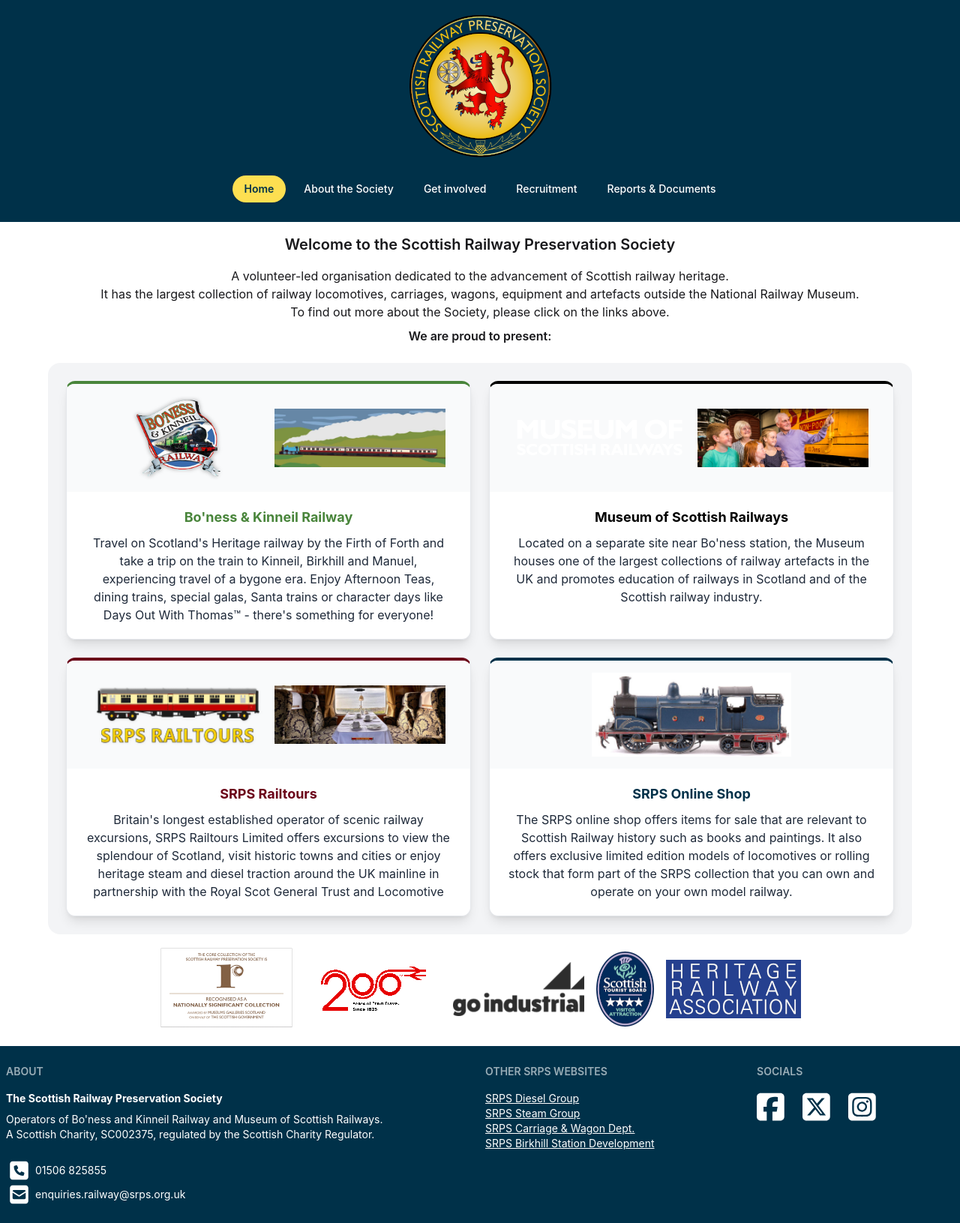
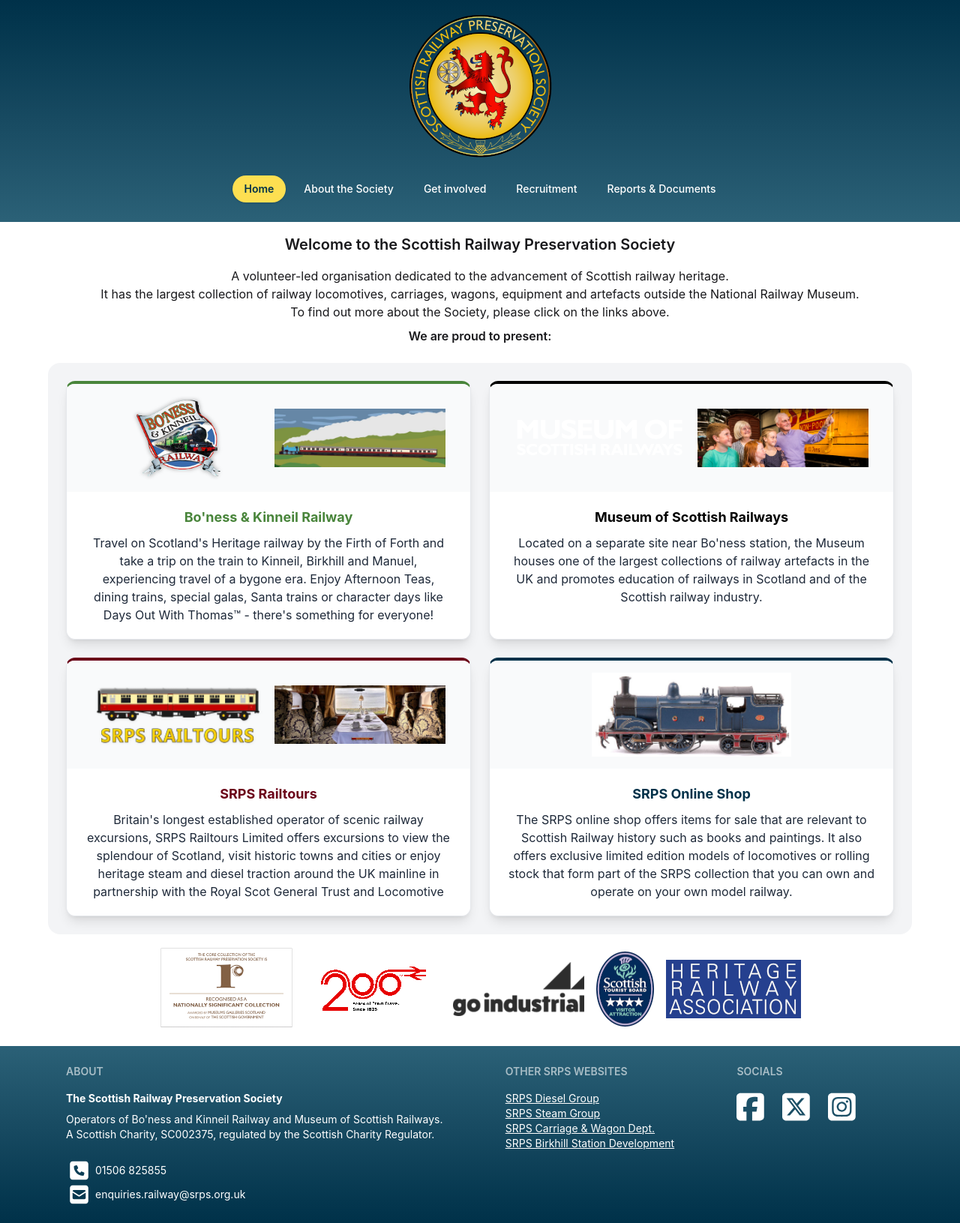
Before and after one commit to thepurpleblob/srpsweb, a Vue app: page / in a window 1280 px wide. Shown: the whole page at 75% size. Built offline with nearby package versions, Linux system fonts and the light colour scheme.

Commit message:
adding slight gradient to header and footer

```diff
--- a/src/components/TheFooter.vue
+++ b/src/components/TheFooter.vue
@@ -3,7 +3,8 @@
 </script>
 
 <template>
-    <footer class="footer footer-vertical md:footer-horizontal gap-8 bg-[#003149] text-white py-6 px-2">
+    <footer class="bg-gradient-to-t from-[#003149] to-[#2b6177] text-white">
+        <div class="footer footer-vertical mx-auto w-full max-w-6xl gap-8 px-6 py-6 md:footer-horizontal">
 
         <nav>
             <h6 class="footer-title">About</h6>
@@ -55,5 +56,6 @@
             </div>
         </nav>
 
+        </div>
     </footer>
 </template>
--- a/src/components/TheHeader.vue
+++ b/src/components/TheHeader.vue
@@ -9,7 +9,7 @@
 </script>
 
 <template>
-    <header class="bg-[#003149] py-4 text-white">
+    <header class="bg-gradient-to-b from-[#003149] to-[#2b6177] py-4 text-white">
         <img class="mx-auto" src="@/assets/SRPSLogo200.png" alt="SRPS Logo" />
 
         <div class="navbar mx-auto max-w-6xl justify-center px-4 pt-4">
```
